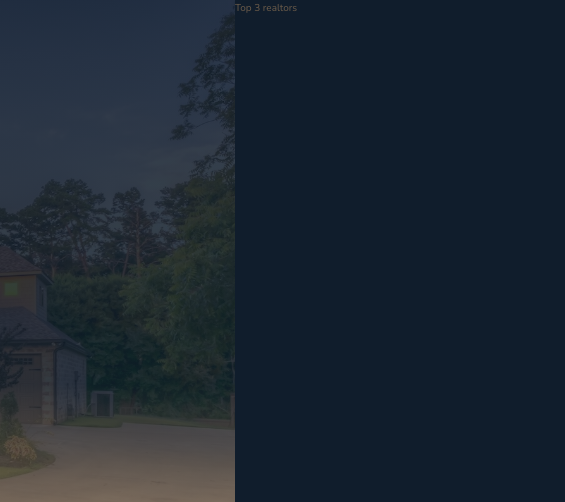
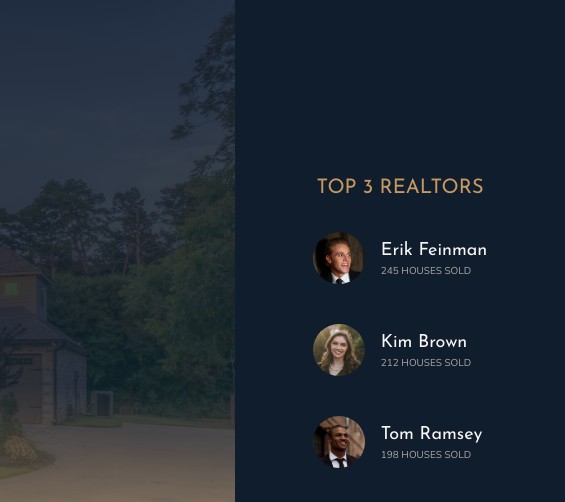
Before and after one commit to GulsahDuzgun/Nexter, a website: page index.html in a window 1280 px wide. Shown: the top 502 px of the page, 715-1280 px from the left. Drawn offline with nearby package versions, Linux system fonts and the light colour scheme.

Commit message:
building the Realtors Section

```diff
--- a/index.html
+++ b/index.html
@@ -31,7 +31,26 @@
         <img src="img/logo-bi.png" alt="Seen on logo 4" />
       </div>
     </header>
-    <div class="realtors">Top 3 realtors</div>
+    <div class="realtors">
+      <h3 class="heading-3">Top 3 Realtors</h3>
+      <div class="realtors__list">
+        <img src="img/realtor-1.jpeg" alt="Erik Feinman" class="realtor__img" />
+        <div class="realtor__details">
+          <h4 class="heading-4 heading-4--light">Erik Feinman</h4>
+          <p class="realtor__sold">245 houses sold</p>
+        </div>
+        <img src="img/realtor-2.jpeg" alt="Kim Brown" class="realtor__img" />
+        <div class="realtor__details">
+          <h4 class="heading-4 heading-4--light">Kim Brown</h4>
+          <p class="realtor__sold">212 houses sold</p>
+        </div>
+        <img src="img/realtor-3.jpeg" alt="Erik Feinman" class="realtor__img" />
+        <div class="realtor__details">
+          <h4 class="heading-4 heading-4--light">Tom Ramsey</h4>
+          <p class="realtor__sold">198 houses sold</p>
+        </div>
+      </div>
+    </div>
     <section class="features">
       <div class="feature">
         <svg class="feature__icon">
--- a/sass/_realtors.scss
+++ b/sass/_realtors.scss
@@ -1,4 +1,34 @@
 .realtors {
   background-color: $color-secondary;
   grid-column: col-start 7 / full-end;
+  display: grid;
+  justify-content: center;
+  align-content: center;
+  justify-items: center;
+  align-items: center;
+  row-gap: 2.8rem;
+
+  &__list {
+    display: grid;
+    grid-template-columns: min-content max-content;
+    align-content: center;
+    row-gap: 5vh;
+    column-gap: 1.6rem;
+    align-items: center;
+  }
 }
+
+.realtor {
+  &__img {
+    display: block;
+    width: 5.2rem;
+    border-radius: 50%;
+  }
+
+  &__sold {
+    text-transform: uppercase;
+    color: $color-grey-light-2;
+    font-weight: 400;
+    margin-top: -3px;
+  }
+}
```
Also changed, not shown: css/style.css.
